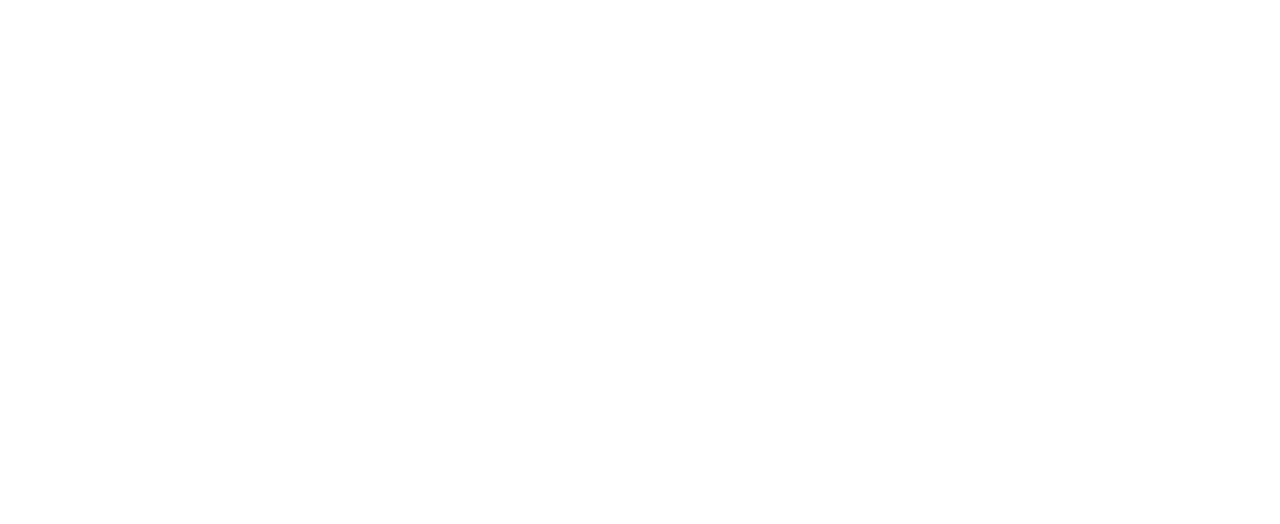
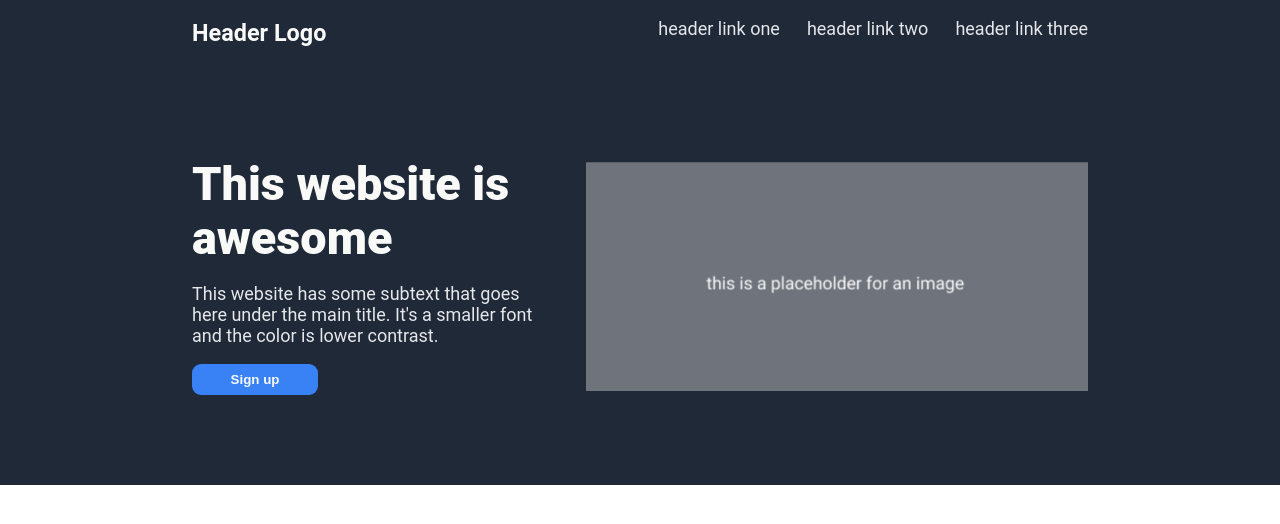
Before and after one commit to ZachMc21/odin-project-landing-page, a plain HTML site: page index.html in a window 1280 px wide. Drawn offline with Linux system fonts and the light colour scheme.

Commit message:
Added content and style for navbar and hero-title.

```diff
--- /dev/null
+++ b/index.css
@@ -0,0 +1,76 @@
+:root {
+  font-family: Roboto, sans-serif;
+  font-size: 18px;
+  --dark-bg: #1F2937;
+  --blue-bg: #3882F6;
+  --text-light-primary: #F9FAF8;
+  --text-light-secondary: #E5E7EB;
+}
+
+html, body {
+  margin: 0;
+  padding: 0;
+  box-sizing: border-box;
+}
+
+nav, div.body-content, footer {
+  margin: 0 auto;
+  padding: 0 15%;
+}
+
+nav {
+  display: flex;
+  justify-content: space-between;
+  background-color: var(--dark-bg);
+}
+
+nav h1 {
+  font-size: 1.3rem;
+  color: var(--text-light-primary);
+}
+
+nav ul {
+  display: flex;
+  justify-content: space-between;
+  gap: 1.5rem;
+  list-style: none;
+  color: var(--text-light-secondary);
+}
+
+div#hero-title {
+  display: flex;
+  flex-direction: row;
+  gap: 2rem;
+  padding-top: 5rem;
+  padding-bottom: 5rem;
+  background-color: var(--dark-bg);
+}
+
+div#hero-title h1 {
+  font-size: 2.6rem;
+  font-weight: 900;
+  color: var(--text-light-primary);
+  margin: 0 0 0.5rem 0;
+  padding: 0;
+}
+
+div#hero-title p {
+  font-size: 1rem;
+  color: var(--text-light-secondary);
+}
+
+div#hero-title button {
+  border: none;
+  border-radius: 0.5rem;
+  color: var(--text-light-primary);
+  background-color: var(--blue-bg);
+  width: 7rem;
+  height: 1.75rem;
+  font-weight: 700;
+}
+
+div#hero-title img {
+  width: 100%;
+  height: 100%;
+  object-fit: contain;
+}
--- a/index.html
+++ b/index.html
@@ -3,26 +3,39 @@
   <head>
     <meta charset="UTF-8">
     <title>Landing Page</title>
+    <link rel="stylesheet" href="index.css">
   </head>
 
-
   <nav>
-
+    <h1>Header Logo</h1>
+    <ul id="nav-links">
+      <li><a>header link one</a></li>
+      <li><a>header link two</a></li>
+      <li><a>header link three</a></li>
+    </ul>
   </nav>
 
   <body>
-    <div id="hero-title">
+    <div class="body-content" id="hero-title">
+      <div id="hero-title-left">
+        <h1>This website is awesome</h1>
+        <p>This website has some subtext that goes here under the main title. It's a smaller font and the color is lower contrast.</p>
+        <button>Sign up</button>
+      </div>
+      <div id="hero-title-right">
+        <img src="images/hero-placeholder.png" />
+      </div>
     </div>
 
-    <div id="hero-gallery">
+    <div class="body-content" id="hero-gallery">
 
     </div>
 
-    <div id="testimony">
+    <div class="body-content" id="testimony">
 
     </div>
 
-    <div id="call-to-action">
+    <div class="body-content" id="call-to-action">
 
     </div>
   </body>
```
Also changed, not shown: images/hero-placeholder.png (added).
